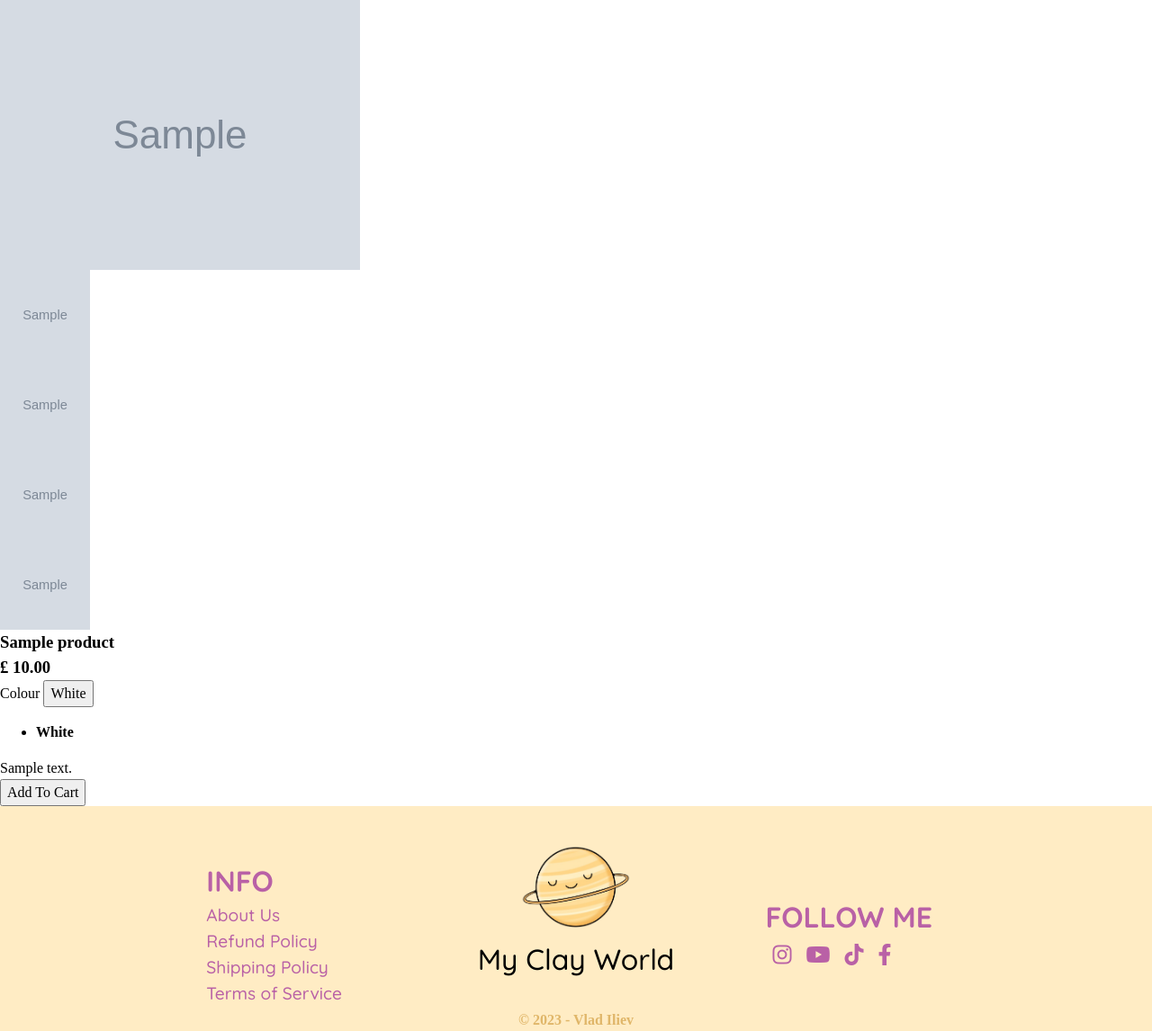
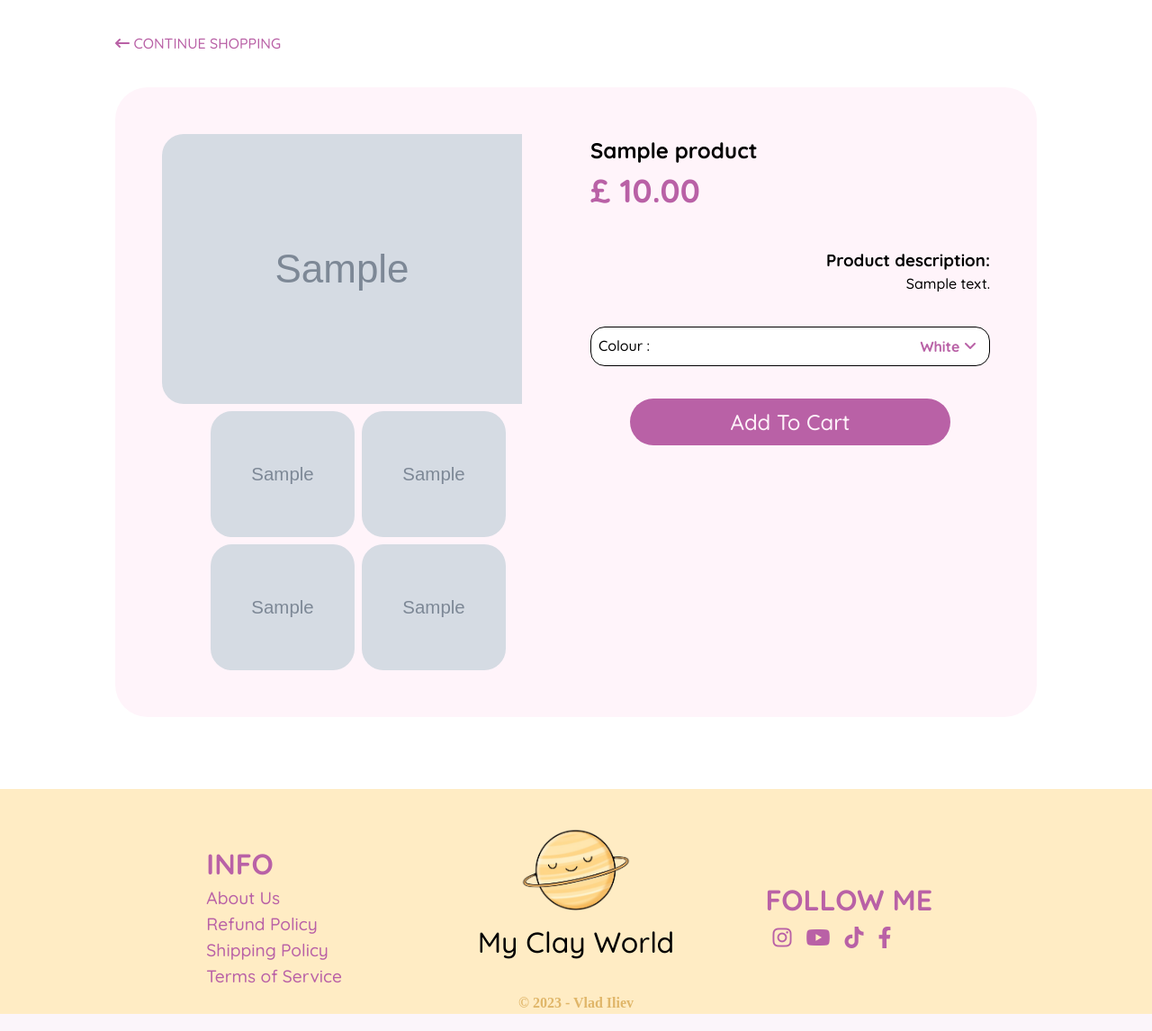
Before and after one commit to vlad-iliev/eCommerse-store, a Django app: page /product/1/ in a window 1280 px wide. Shown: the part 121-1267 px from the top of the page at 90% size. Run offline with Django 3.2, Linux system fonts and the light colour scheme; tables that the repository leaves empty hold one stand-in row (values such as "Sample post"); grey boxes marked "Sample" are stand-in pictures.

Commit message:
added eStore configs

```diff
--- a/eStore/eStore/store/urls.py
+++ b/eStore/eStore/store/urls.py
@@ -7,5 +7,6 @@ urlpatterns = [
     path('store/', views.store, name='store'),
     path('cart/', views.cart, name='cart'),
     path('checkout/', views.checkout, name='checkout'),
+    path('update_item/', views.update_item, name='update_item'),
     path('product/<int:pk>/', views.product, name='product details')
 ]
--- a/eStore/eStore/store/views.py
+++ b/eStore/eStore/store/views.py
@@ -1,5 +1,6 @@
 from django.shortcuts import render
 from .models import *
+from django.http import JsonResponse
 
 
 def index(request):
@@ -61,3 +62,7 @@ def product(request, pk):
 
     }
     return render(request, 'store/product.html', context)
+
+
+def update_item(request):
+    return JsonResponse('item was added', safe=False)
--- a/eStore/static/css/product.css
+++ b/eStore/static/css/product.css
@@ -1,5 +1,103 @@
+.product-details .btn{
+    border: none;
+    background-color: unset;
+    color: var(--dark-pink);
+    cursor: pointer;
+}
 
-.other-img img{
-    width: 100px;
-    height: 100px;
+.product-details a{
+    text-decoration: none;
+    color: var(--dark-pink);
+    font-family: var(--main-font);
 }
+
+.product-details .head-back{
+    margin: 36px 10vw;
+}
+.product-details .details-container{
+    font-family: var(--main-font);
+    background-color: var(--main-pink);
+    margin: 36px 10vw 10vh 10vw;
+    padding: 36px;
+    border-radius: 36px;
+
+    display: flex;
+}
+
+.product-details .images-container{
+    width: 50%;
+    padding: 16px;
+
+}
+.product-details .main-image-container{
+    max-width: 700px;
+    border-radius: 24px;
+    overflow: hidden;
+}
+.product-details .main-image-container img{
+    object-fit: contain;
+}
+
+.product-details .additional-images-list{
+
+    display: flex;
+    justify-content: center;
+    margin: 0 auto;
+    flex-wrap: wrap;
+}
+.product-details .other-img{
+    margin: 8px 8px 0 0;
+    height: 140px;
+    width: 160px;
+    border-radius: 24px;
+    overflow: hidden;
+}
+
+.product-details .other-img img{
+    object-fit:cover;
+    height: 100%;
+}
+
+
+.product-details .info-container{
+    width: 50%;
+    padding: 16px;
+}
+
+.product-details .product-heading{
+    font-size: 24px;
+}
+.product-details .product-price{
+    font-size: 36px;
+    color: var(--dark-pink);
+}
+.product-details .option-selector{
+    width: 100%;
+    padding: 8px;
+    border: 1px solid black;
+    border-radius: 16px;
+    background-color: white;
+    display: flex;
+    justify-content: space-between;
+
+}
+.product-details .description-container{
+    text-align: end;
+    margin: 36px 0;
+
+}
+.product-details .option-select-btn{
+    font-weight: bold;
+    font-size: 16px;
+    margin-left: auto;
+}
+.product-details .add-to-cart-btn{
+    display: block;
+    margin: 36px auto;
+    width: 80%;
+    border-radius: 32px;
+    padding: 8px 32px;
+    font-size: 24px;
+    background-color: var(--dark-pink);
+    color: var(--main-pink);
+}
--- a/eStore/static/js/cart.js
+++ b/eStore/static/js/cart.js
@@ -1 +1,16 @@
-console.log('hello')
+var updateBtns = document.getElementsByClassName('update-cart')
+
+for (i = 0; i < updateBtns.length; i++) {
+    updateBtns[i].addEventListener('click',function (){
+        var productId = this.dataset.product
+        var action = this.dataset.action
+        console.log(productId, "action" , action)
+
+        console.log('user:', user)
+        if(user === 'AnonymousUser'){
+            console.log('anonoymuis')
+        }else{
+            console.log('logged')
+        }
+    })
+}
--- a/eStore/templates/base/base.html
+++ b/eStore/templates/base/base.html
@@ -18,6 +18,9 @@
     <!-- Fontawsome -->
     <link rel="stylesheet" href="https://use.fontawesome.com/releases/v6.4.2/css/all.css">
 
+    <script type="text/javascript">
+        var user = '{{ request.user }}'
+    </script>
 
 </head>
 <body>
--- a/eStore/templates/store/product.html
+++ b/eStore/templates/store/product.html
@@ -3,12 +3,15 @@
 
 {% block page_content %}
     <section class="product-details">
+        <div class="head-back">
+            <a href="#" ><i class="fa-solid fa-arrow-left-long"></i> CONTINUE SHOPPING</a>
+        </div>
         <div class="details-container">
             <div class="images-container">
                 <div class="main-image-container">
                     <img src="{{ product.image_url }}" alt="{{ product.title }} image">
                 </div>
-                <ul role="list">
+                <ul role="list" class="additional-images-list">
                     <li class="other-img">
                         <img src="{{ product.image_url }}" alt="{{ product.title }} image">
                     </li>
@@ -21,24 +24,27 @@
                     <li class="other-img">
                         <img src="{{ product.image_url }}" alt="{{ product.title }} image">
                     </li>
+
                 </ul>
             </div>
             <div class="info-container">
-                <h3 class="product-heading">{{ product.title }}</h3>
-                <h3 class="product-price">£ {{ product.price|floatformat:2 }}</h3>
-                <div class="option-selector">
-                    <label>Colour</label>
-                    <button class="btn option-select-btn">White</button>
-                    <ul class="options-dropdown">
-                        <li>
-                            <h4>White</h4>
-                        </li>
-                    </ul>
-                </div>
+                <h2 class="product-heading">{{ product.title }}</h2>
+                <h2 class="product-price">£ {{ product.price|floatformat:2 }}</h2>
                 <div class="description-container">
+                    <h3>Product description:</h3>
                     <p>{{ product.description }}</p>
                 </div>
-                <button class="btn add-to-cart-btn">Add To Cart</button>
+                <div class="option-selector">
+                    <label>Colour :</label>
+                    <button class="btn option-select-btn">White <i class="fa-solid fa-angle-down"></i></button>
+{#                    <ul role="list" class="options-dropdown">#}
+{#                        <li>#}
+{#                            <h4>White</h4>#}
+{#                        </li>#}
+{#                    </ul>#}
+                </div>
+
+                <button data-product="{{ product.id }}" data-action="add" class="btn add-to-cart-btn update-cart">Add To Cart</button>
             </div>
         </div>
     </section>
```
Also changed, not shown: eStore/templates/product.html (deleted).
